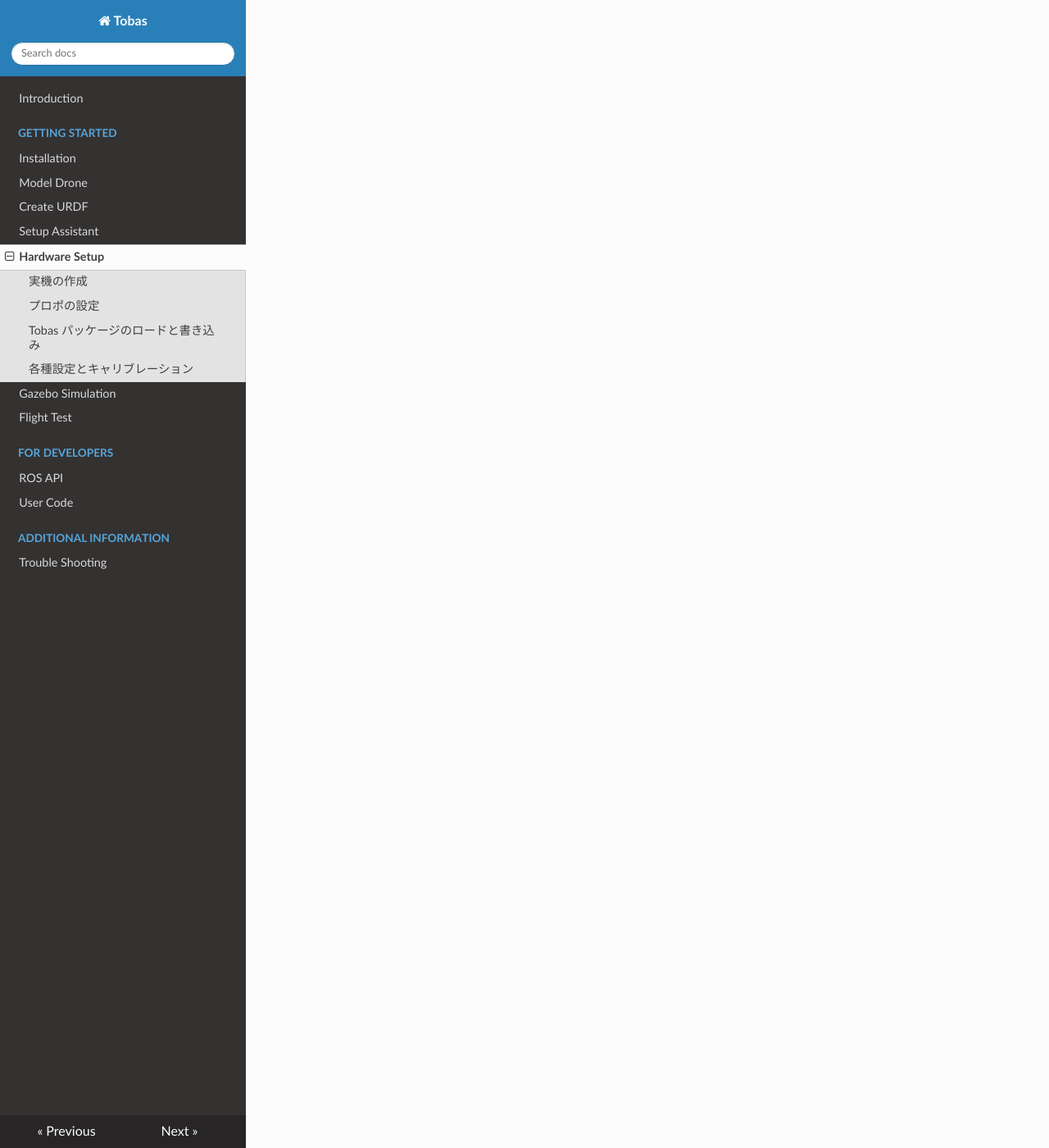
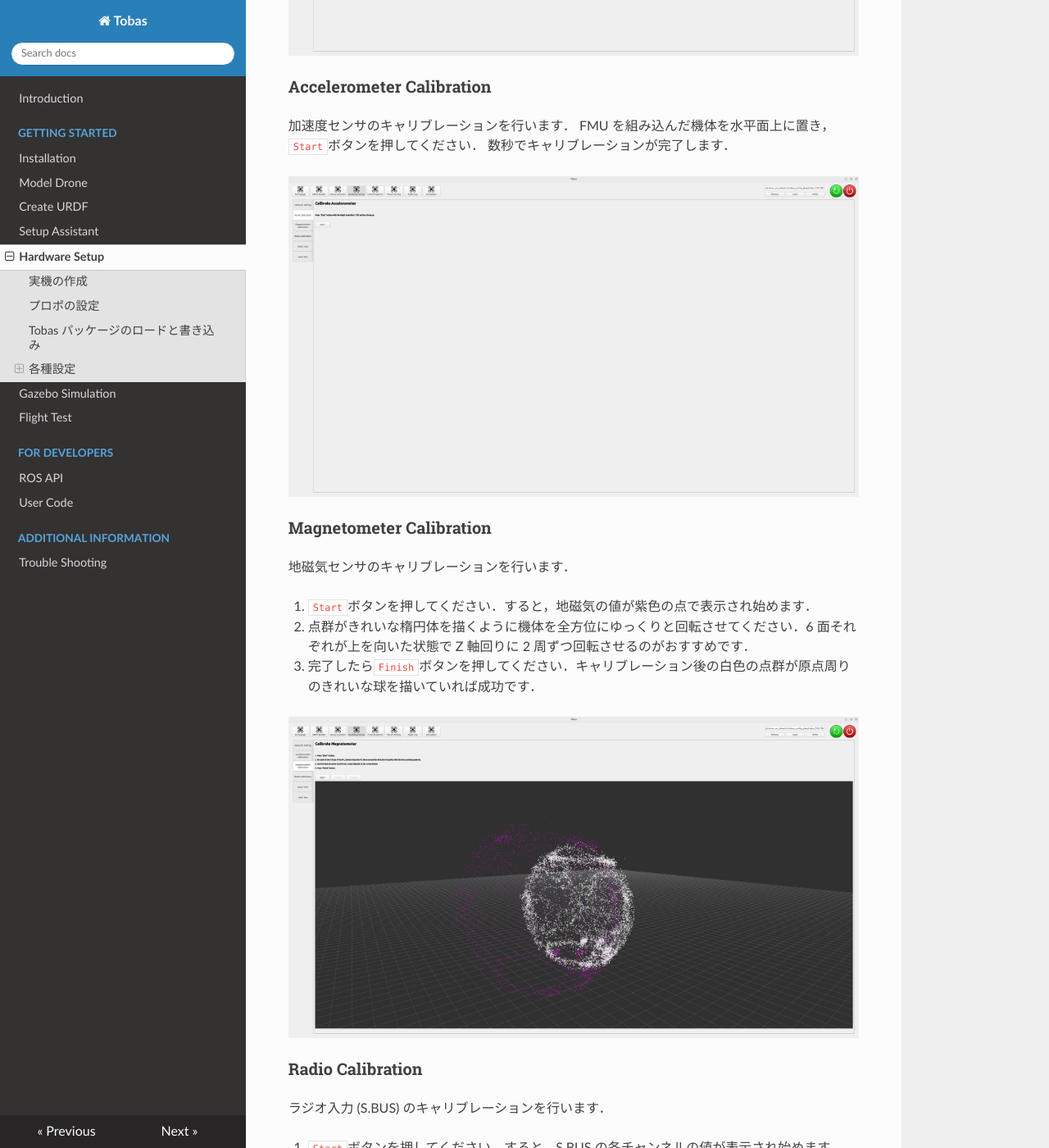
Before and after one commit to TobasFlightControl/tobas_wiki_ja, an MkDocs documentation site: the page built from docs/hardware_setup.md, in a window 1280 px wide and 1400 px high, scrolled down 2439 px. Shown: the whole window at 82% size. Built offline with MkDocs 1.6.1, drawn with Linux system fonts in a browser that asks for light colours; nearby versions of some CDN libraries; some of the changed text lies outside the part shown.

Commit message:
edit: hardware setup

```diff
--- a/docs/hardware_setup.md
+++ b/docs/hardware_setup.md
@@ -46,6 +46,8 @@
 | CH7        | SwE      |
 | CH8        | SwD      |
 
+<br>
+
 ## Tobas パッケージのロードと書き込み
 
 ---
@@ -56,10 +58,64 @@
 1. 右上の`Browse`ボタンから，Setup Assistant で作成した`tobas_f450.TBS`を選択し，`Load`ボタンで読み込みます．
 1. `Write`ボタンを押して設定をラズパイに書き込みます．これには数分かかります．
 
-## 各種設定とキャリブレーション
+## 各種設定
 
 ---
 
-`Hardware Setup`の各タブについて，記載されている指示に従ってください．
+### Network Setting
 
-<!-- TODO: 各タブについて説明 -->
+WiFi の設定を行います．
+
+1. `Read`ボタンを押してください．現在の設定が読み込まれます．
+1. `Add`ボタンでフィールドを追加し，接続するネットワークの SSID と PSK を入力してください．
+1. `Write`ボタンを押して設定を FC に反映してください．
+
+![network_setting](resources/hardware_setup/network_setting.png)
+
+### Accelerometer Calibration
+
+加速度センサのキャリブレーションを行います．
+FMU を組み込んだ機体を水平面上に置き，`Start`ボタンを押してください．
+数秒でキャリブレーションが完了します．
+
+![accel_calibration](resources/hardware_setup/accel_calibration.png)
+
+### Magnetometer Calibration
+
+地磁気センサのキャリブレーションを行います．
+
+1. `Start`ボタンを押してください．すると，地磁気の値が紫色の点で表示され始めます．
+1. 点群がきれいな楕円体を描くように機体を全方位にゆっくりと回転させてください．6 面それぞれが上を向いた状態で Z 軸回りに 2 周ずつ回転させるのがおすすめです．
+1. 完了したら`Finish`ボタンを押してください．キャリブレーション後の白色の点群が原点周りのきれいな球を描いていれば成功です．
+
+![mag_calibration](resources/hardware_setup/mag_calibration.png)
+
+### Radio Calibration
+
+ラジオ入力 (S.BUS) のキャリブレーションを行います．
+
+1. `Start`ボタンを押してください．すると，S.BUS の各チャンネルの値が表示され始めます．
+1. それぞれのチャンネルについて，操作可能な範囲全体をカバーするようにレバーまたはスイッチを操作してください．
+   レバーと GUI のバーの動作が反対方向の場合は，プロポ側の設定を適切に変更してください．
+1. `Finish`ボタンを押してキャリブレーションを完了してください．
+
+![radio_calibration](resources/hardware_setup/radio_calibration.png)
+
+### Rotor Test
+
+<span style="color: red;"><strong>警告: 必ず全てのプロペラを取り外した状態で実行してください．</strong></span>
+
+![rotor_test](resources/hardware_setup/rotor_test.png)
+
+1. `Start`ボタンを押してください．全てのモータがアームされます．
+1. それぞれのモータについて，レバーを動かして回転させ，RC 出力チャンネルと回転方向が正しいことを確認してください．
+1. それぞれのモータについて，回転数が振動しない程度に制御ゲインを調整してください．
+1. `Save`ボタンを押して制御ゲインを保存してください．
+1. `Stop`ボタンを押してテストを終了してください．
+
+### Joint Test
+
+機体が PWM 駆動関節を持つ場合はそのテストを行うことができます．
+今回の機体はプロペラ以外の可動関節をもたないためスキップします．
+
+![joint_test](resources/hardware_setup/joint_test.png)
```
Also changed, not shown: docs/resources/hardware_setup/accel_calibration.png (added), docs/resources/hardware_setup/joint_test.png (added), docs/resources/hardware_setup/mag_calibration.png (added), docs/resources/hardware_setup/network_setting.png (added), docs/resources/hardware_setup/radio_calibration.png (added), docs/resources/hardware_setup/rotor_test.png (added).
